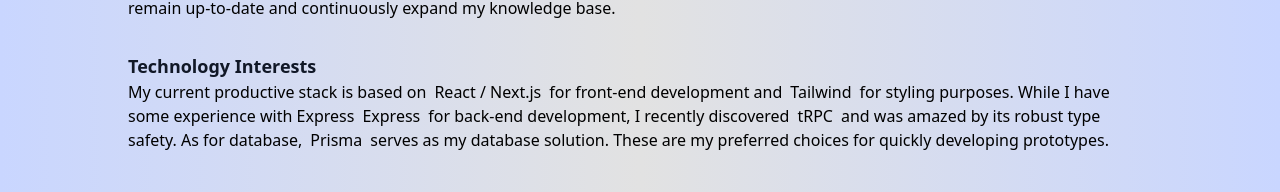
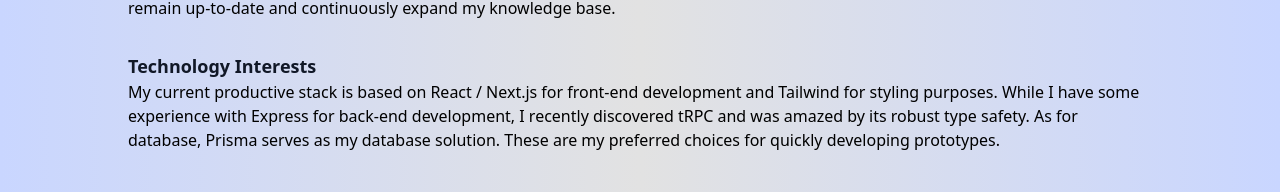
Before and after one commit to tpessoa/personal-website, a Next.js app: page / in a window 1280 px wide. Shown: the part 300-492 px from the top of the page. Built offline with nearby package versions, Linux system fonts and the light colour scheme.

Commit message:
fix text

```diff
--- a/components/TextLink.tsx
+++ b/components/TextLink.tsx
@@ -8,7 +8,7 @@
 const TextLink = ({ link, text }: TextLinkProps) => {
   return (
     <a href={link} target="_blank">
-      <span className="px-2 hover:cursor-pointer hover:rounded-xl hover:bg-gray-600 hover:text-white hover:shadow-xl dark:hover:bg-blue-300 dark:hover:text-gray-800">
+      <span className="px-1 hover:cursor-pointer hover:rounded-xl hover:bg-gray-600 hover:text-white hover:shadow-xl dark:hover:bg-blue-300 dark:hover:text-gray-800">
         {text}
       </span>
     </a>
--- a/pages/index.tsx
+++ b/pages/index.tsx
@@ -69,7 +69,7 @@
           <TextLink text={"React / Next.js"} link={"https://nextjs.org/"} />
           for front-end development and
           <TextLink text={"Tailwind"} link={"https://tailwindcss.com/"} />
-          for styling purposes. While I have some experience with Express
+          for styling purposes. While I have some experience with
           <TextLink text={"Express"} link={"https://expressjs.com/"} />
           for back-end development, I recently discovered
           <TextLink text={"tRPC"} link={"https://trpc.io/"} />
```
